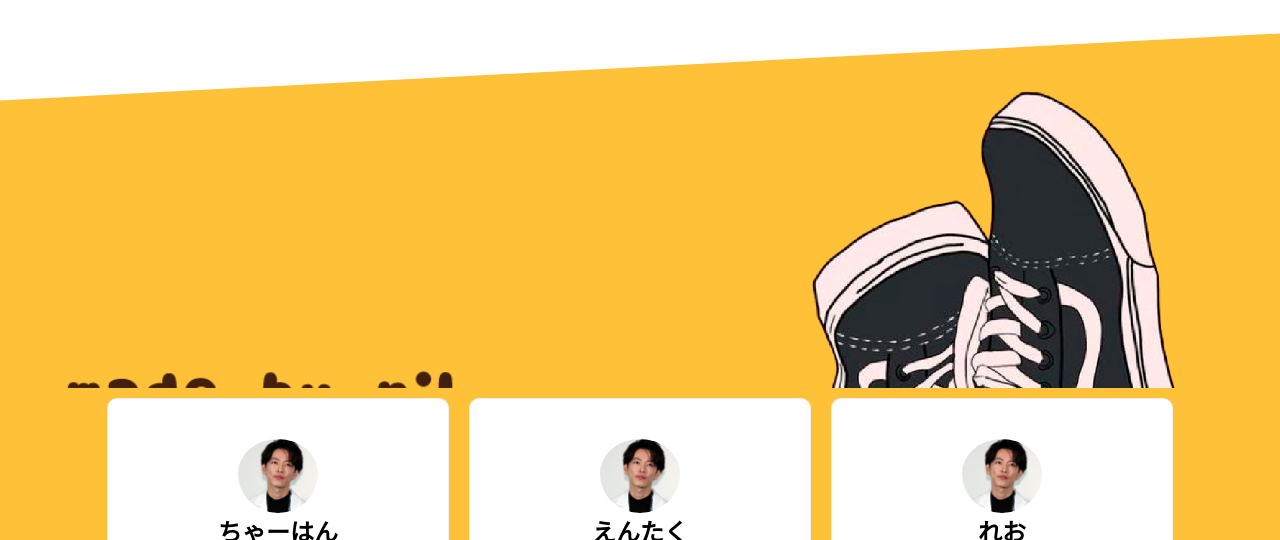
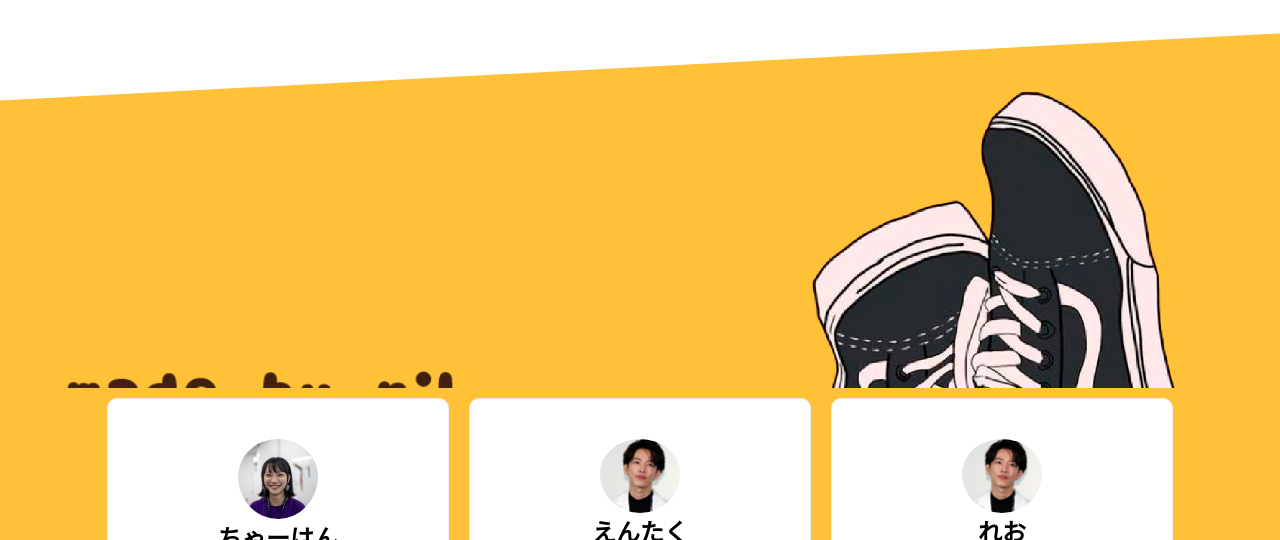
Before and after one commit to shou1012/chacha, a plain HTML site: page index.html in a window 1280 px wide. Shown: the part 412-952 px from the top of the page. Drawn offline with nearby package versions, Linux system fonts and the light colour scheme.

Commit message:
Chahan icon

```diff
--- a/index.html
+++ b/index.html
@@ -27,7 +27,7 @@
         <div id="members">
             <div id="member-list">
                 <div class="member-content">
-                    <img src="img/satotakeru.jpg" class="member-img"><br>
+                    <img src="img/ic-chahan.jpg" class="member-img"><br>
                     <span class="member-name">ちゃーはん</span><br>
                     <p class="member-text">座右の銘は、「楽しければなんでもいい。」です。</p>
                 </div>
```
Also changed, not shown: img/ic-chahan.jpg (added).
